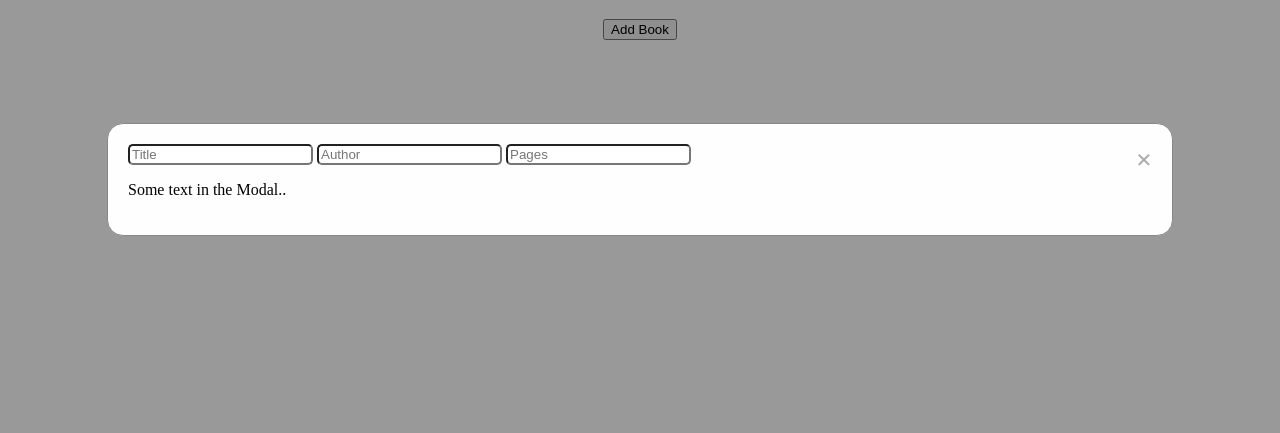
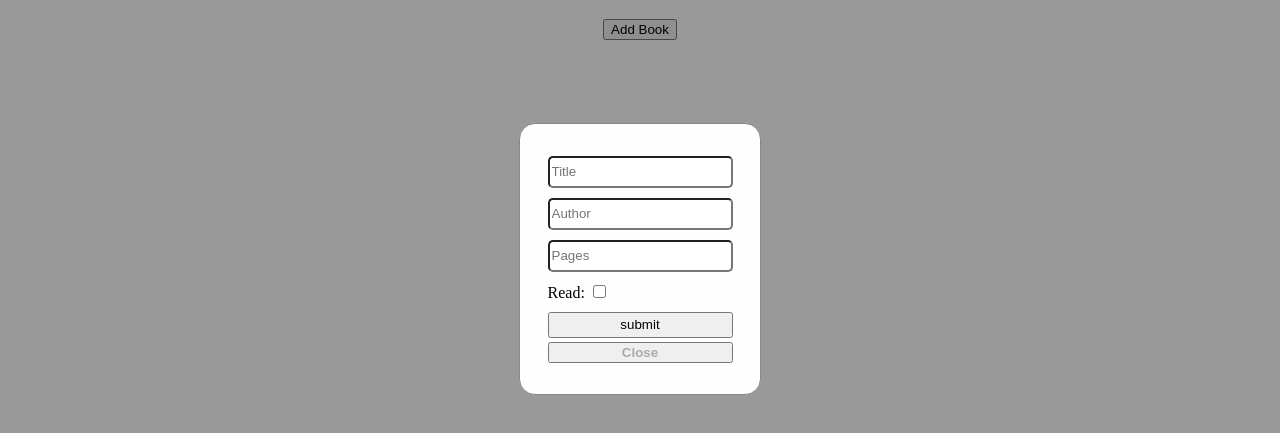
Before and after one commit to CrispySquash/Library-Project, a plain HTML site: page index.html in a window 1280 px wide. Both pictures are taken after a click on the button "Add Book". Shown: the part 69-502 px from the top of the page. Drawn offline with Linux system fonts and the light colour scheme.

Commit message:
Basically done with the moda popup for entering in a new book. just need to take data entered into form and add it to the array and display it on the page

```diff
--- a/index.html
+++ b/index.html
@@ -19,12 +19,19 @@
     </div>
 
     <div id="modal-container" class="modal">
-        <div class="modal-content">
-            <input type="text" class="book-inputs" name="title" placeholder="Title">
-            <input type="text" class="book-inputs" name="author" placeholder="Author">
-            <input type="text" class="book-inputs" name="pages" placeholder="Pages">
-            <span class="close">&times;</span>
-            <p>Some text in the Modal..</p>
+        <div id="modal-content">
+            <form id="modal-inputs" name='register-book'>
+                <input id='title' type="text" class="book-inputs" name="title" placeholder="Title">
+                <input id='author' type="text" class="book-inputs" name="author" placeholder="Author">
+                <input id='pages' type="text" class="book-inputs" name="pages" placeholder="Pages">
+                <span id="read-checkbox">
+                    <label for="read">Read: </label>
+                    <input type="checkbox" id="" name="read" value="yes">
+                </span>
+                <input type="submit" id="submit-btn" value="submit">
+                <button class="close">Close</button>
+            </form>
+            <p></p>
         </div>
     </div>
 
--- a/scripts.js
+++ b/scripts.js
@@ -11,14 +11,37 @@ function addBookToLibrary() {
 
 }
 
-// Get the modal
-var modal = document.getElementById("modal-container");
+document.getElementById('modal-inputs').onsubmit = function (e) {
+    var titleValue = document.forms["register-book"]["title"].value;
+    var titleColor = document.forms["register-book"]["title"].style;
+    var authorValue = document.forms["register-book"]["author"].value;
+    var authorColor = document.forms["register-book"]["author"].style;
+    var pagesValue = document.forms["register-book"]["pages"].value;
+    var pagesColor = document.forms["register-book"]["pages"].style;
 
-// Get the button that opens the modal
-var btn = document.getElementById("btn");
+    if (titleValue == "" || titleValue == null) {
+        titleColor.backgroundColor = "rgba(255, 0, 0, 0.41)";
+    } else { titleColor.backgroundColor = "" }
 
-// Get the <span> element that closes the modal
-var span = document.getElementsByClassName("close")[0];
+    if (authorValue == "" || authorValue == null) {
+        authorColor.backgroundColor = "rgba(255, 0, 0, 0.41)";
+    } else { authorColor.backgroundColor = "" }
+
+    if (pagesValue == "" || pagesValue == null) {
+        pagesColor.backgroundColor = "rgba(255, 0, 0, 0.41)";
+    } else { pagesColor.backgroundColor = "" }
+
+    e.preventDefault();
+    return false;
+}
+
+let submit = document.getElementById("submit-btn")
+let title = document.getElementById("title")
+let author = document.getElementById("author")
+let pages = document.getElementById("pages")
+let modal = document.getElementById("modal-container");
+let btn = document.getElementById("btn");
+let span = document.getElementsByClassName("close")[0];
 
 // When the user clicks on the button, open the modal
 btn.onclick = function () {
--- a/styles.css
+++ b/styles.css
@@ -26,30 +26,47 @@
 
 /* Modal Content/Box */
 
-.modal-content {
+#modal-content {
     position: relative;
     background-color: #fefefe;
     margin: 15% auto;
     /* 15% from the top and centered */
     padding: 20px;
     border: 1px solid #888;
-    width: 80%;
+    width: 200px;
+    height: 230px;
     /* Could be more or less, depending on screen size */
     animation-name: animatetop;
     animation-duration: 0.4s;
     border-radius: 16px;
+    display: flex;
+    justify-content: center;
+    align-items: center;
+}
+
+#modal-inputs {
+    display: flex;
+    flex-direction: column;
+
 }
 
 .book-inputs {
     border-radius: 5px;
+    height: 26px;
+    margin-bottom: 10px;
 }
 
-/* The Close Button */
+#read-checkbox {
+    margin-bottom: 10px;
+}
+
+#submit-btn {
+    height: 26px;
+    margin-bottom: 4px;
+}
 
 .close {
     color: #aaa;
-    float: right;
-    font-size: 28px;
     font-weight: bold;
 }
 
```
